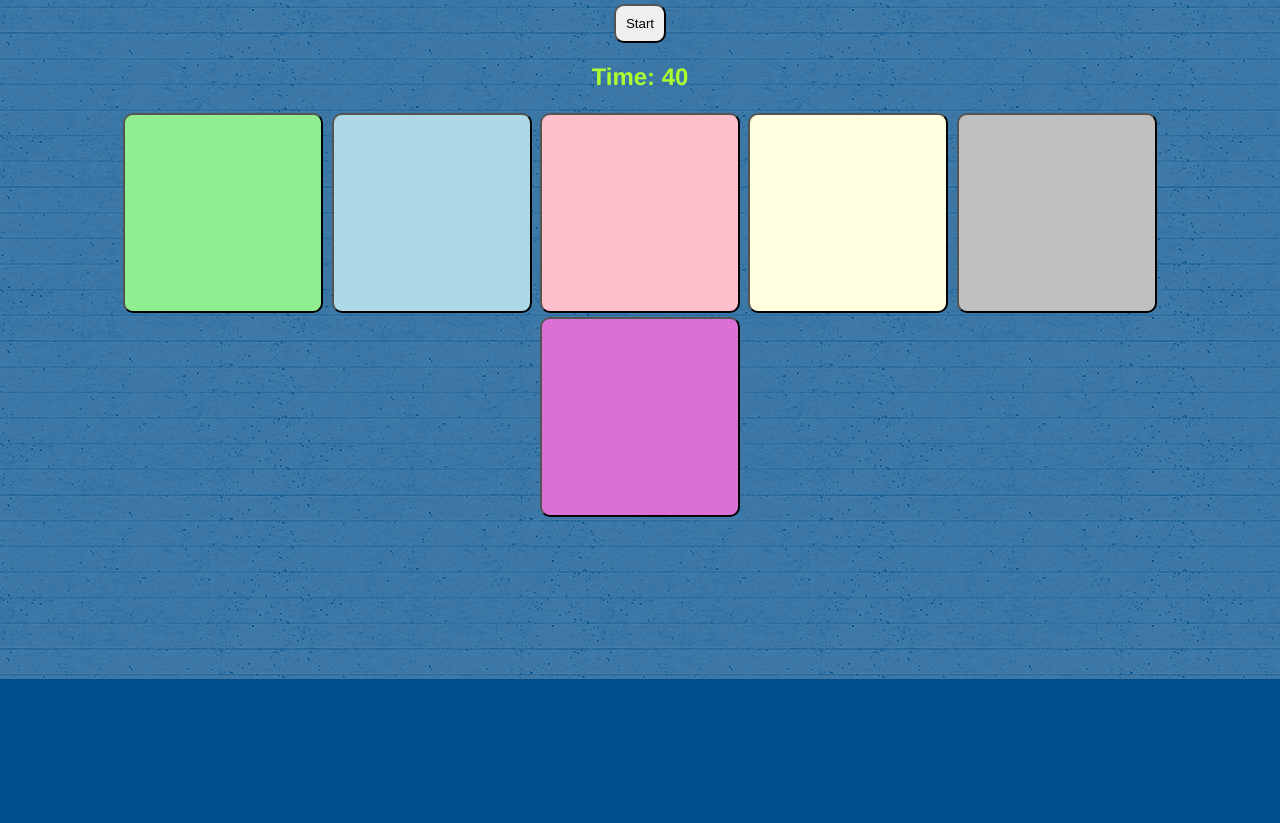
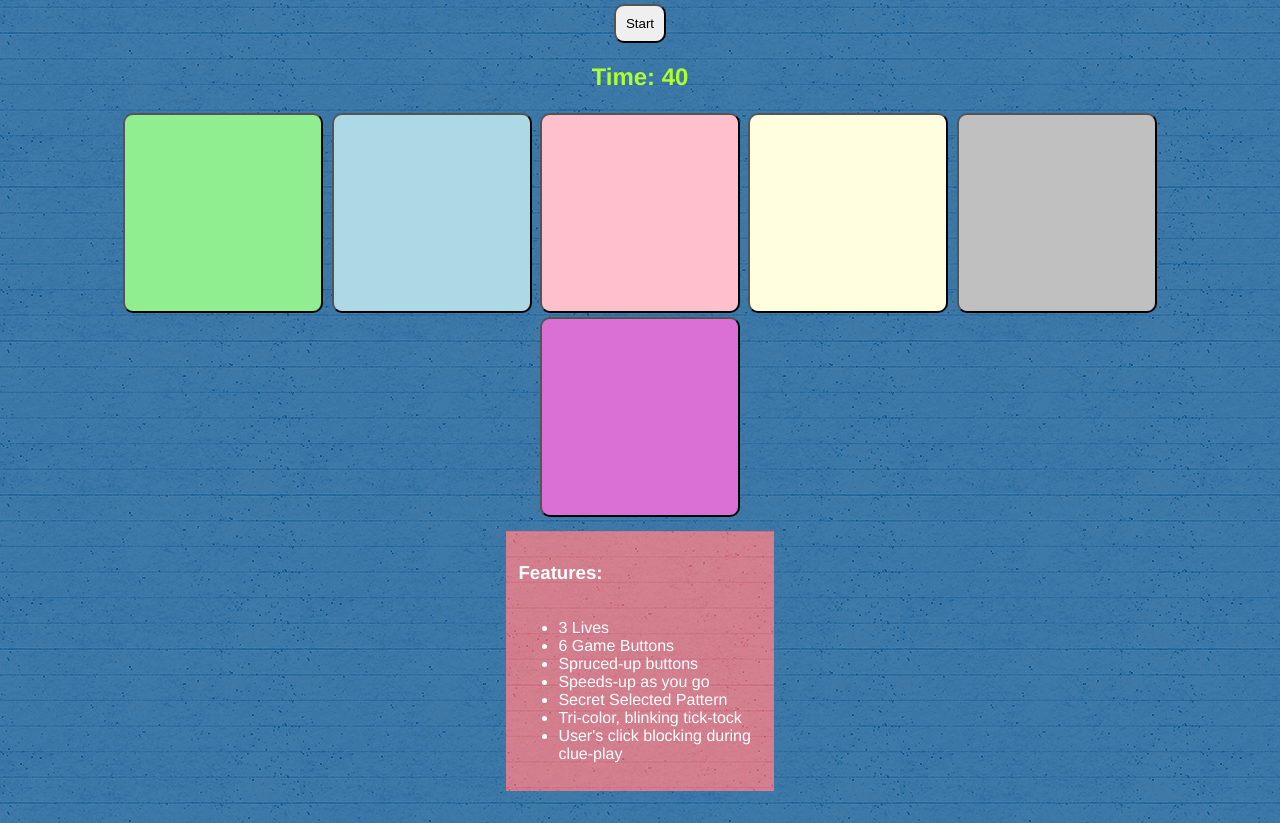
Before and after one commit to fkydln/Simons-Toy, a plain HTML site: page index.html in a window 1280 px wide. Shown: the part 121-944 px from the top of the page. Before the commit the page ends 800 px from the top, so only its background shows below. Drawn offline with Linux system fonts and the light colour scheme.

Commit message:
Features bar added

```diff
--- a/index.html
+++ b/index.html
@@ -61,5 +61,17 @@
         onclick="guess(6)"
       ></button>
     </div>
+    <div id="features" class="alignLeft">
+      <h3>Features:</h3>
+      <ul>
+        <li>3 Lives</li>
+        <li>6 Game Buttons</li>
+        <li>Spruced-up buttons</li>
+        <li>Speeds-up as you go</li>
+        <li>Secret Selected Pattern</li>
+        <li>Tri-color, blinking tick-tock</li>
+        <li>User's click blocking during clue-play</li>
+      </ul>
+    </div>
   </body>
 </html>
--- a/style.css
+++ b/style.css
@@ -84,6 +84,10 @@ button {
 .white {
   color: white;
 }
+
+.alignLeft {
+  text-align: left;
+}
 .disabled {
   pointer-events: none;
   cursor: not-allowed;
@@ -91,6 +95,16 @@ button {
   filter: alpha(opacity=65);
   -webkit-box-shadow: none;
   box-shadow: none;
+}
+#features {
+  background-color: rgb(197, 87, 107);
+  background-image: url(./notebook.png);
+  display: flex;
+  flex-direction: column;
+  margin: auto;
+  margin-top: 1%;
+  width: 20%;
+  padding: 1%;
 }
 
 @media only screen and (max-width: 420px) {
```
